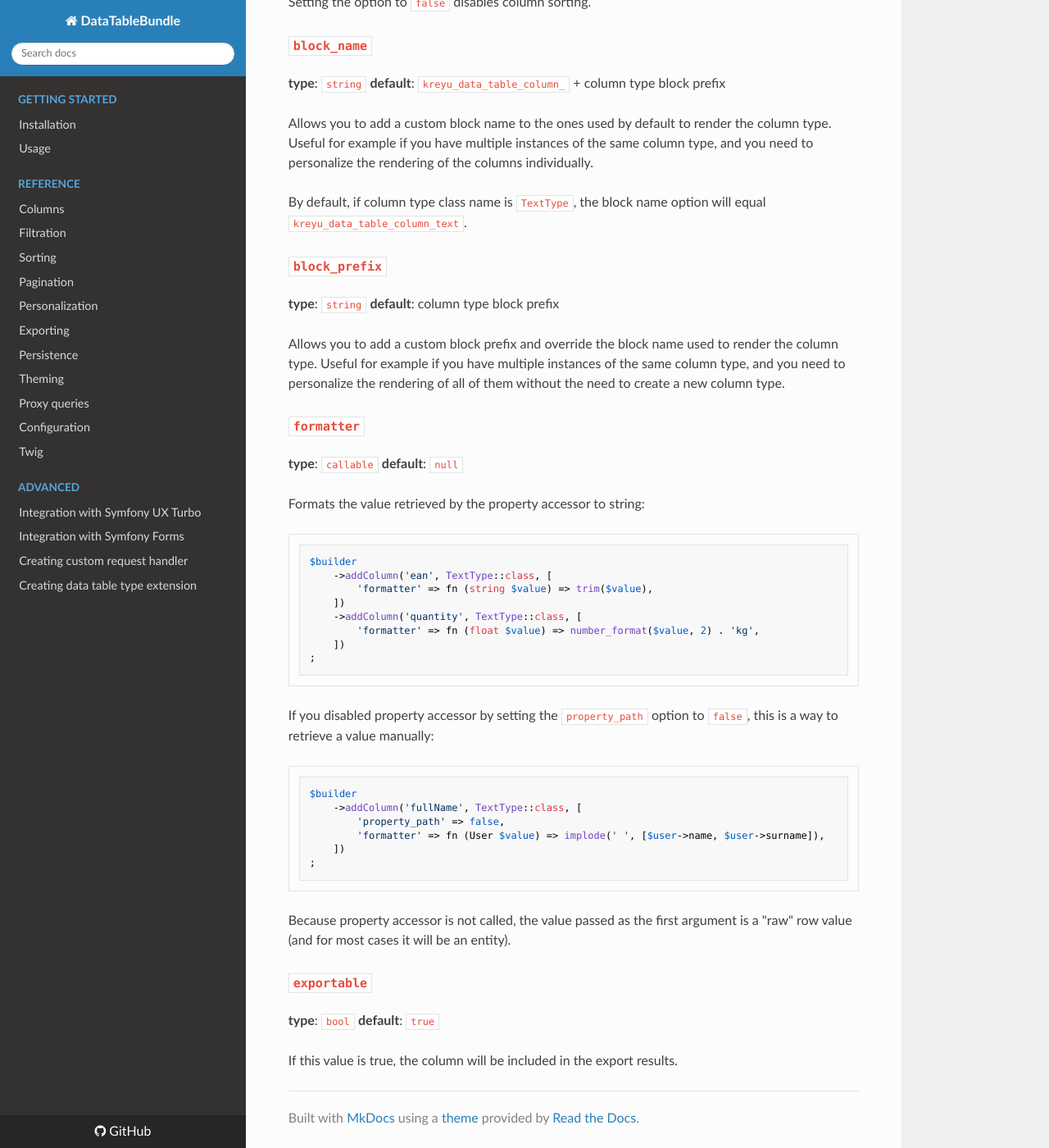
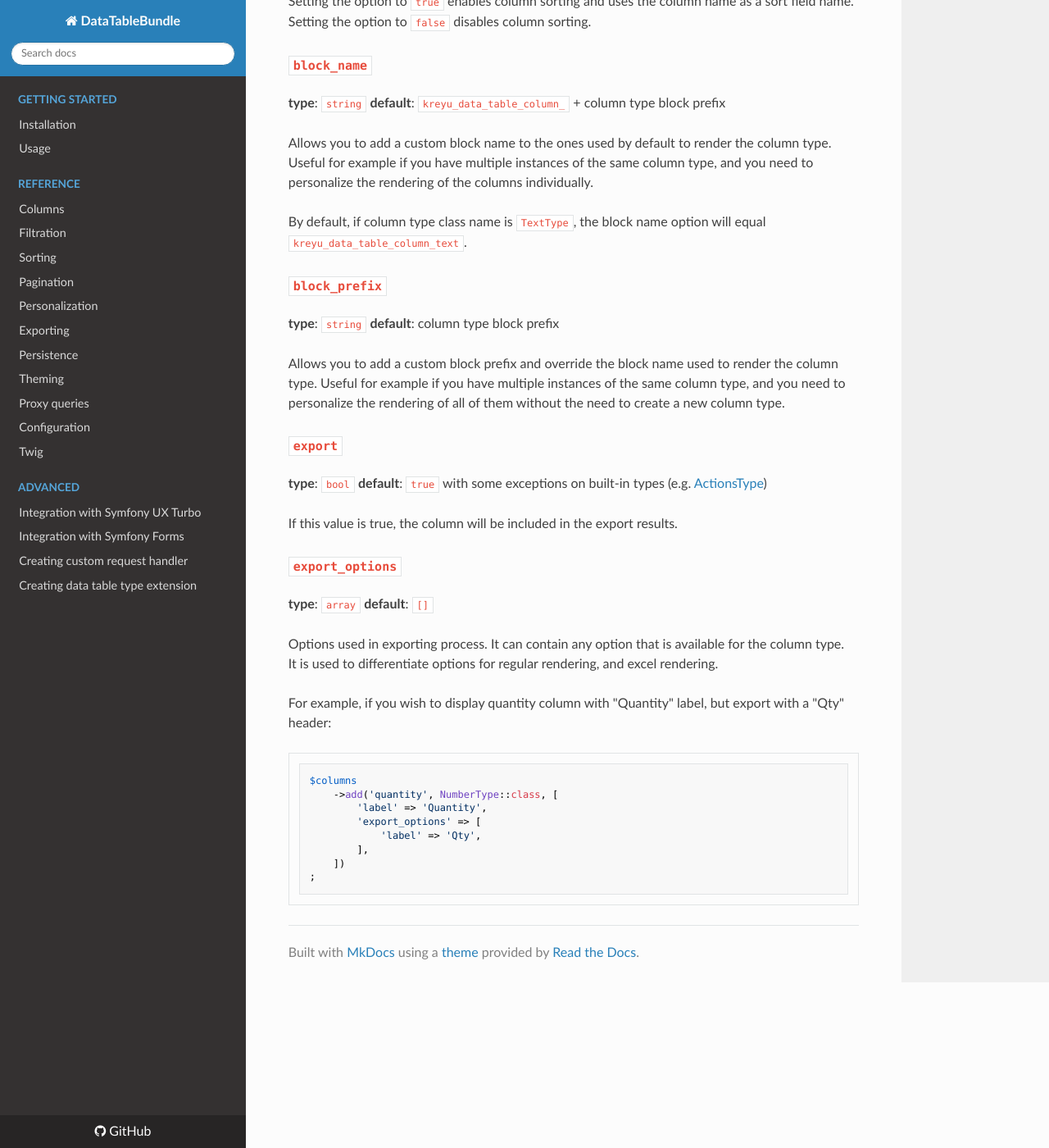
Before and after one commit to Kreyu/data-table-bundle, an MkDocs documentation site: the page built from docs/reference/columns/types/column.md, in a window 1280 px wide and 1400 px high, scrolled down 1108 px. Shown: the whole window at 82% size. Built offline with MkDocs 1.6.1, drawn with Linux system fonts in a browser that asks for light colours; nearby versions of some CDN libraries; some of the changed text lies outside the part shown.

Commit message:
[Feature] Better and more intuitive column options

````diff
--- a/docs/reference/columns/types/column.md
+++ b/docs/reference/columns/types/column.md
@@ -40,7 +40,7 @@ Setting the option to `false` disables column sorting.
 
 ### `block_name`
 
-**type**: `string` **default**: `kreyu_data_table_column_`  + column type block prefix
+**type**: `string` **default**: `kreyu_data_table_column_` + column type block prefix
 
 Allows you to add a custom block name to the ones used by default to render the column type.
 Useful for example if you have multiple instances of the same column type, and you need to personalize the rendering of the columns individually.
@@ -54,38 +54,28 @@ By default, if column type class name is `TextType`, the block name option will
 Allows you to add a custom block prefix and override the block name used to render the column type.
 Useful for example if you have multiple instances of the same column type, and you need to personalize the rendering of all of them without the need to create a new column type.
 
-### `formatter`
+### `export`
 
-**type**: `callable` **default**: `null`
+**type**: `bool` **default**: `true` with some exceptions on built-in types (e.g. [ActionsType](actions.md))
 
-Formats the value retrieved by the property accessor to string:
+If this value is true, the column will be included in the export results.
+
+### `export_options`
+
+**type**: `array` **default**: `[]`
+
+Options used in exporting process. It can contain any option that is available for the column type.
+It is used to differentiate options for regular rendering, and excel rendering.
+
+For example, if you wish to display quantity column with "Quantity" label, but export with a "Qty" header:
 
 ```php
-$builder
-    ->addColumn('ean', TextType::class, [
-        'formatter' => fn (string $value) => trim($value),
-    ])
-    ->addColumn('quantity', TextType::class, [
-        'formatter' => fn (float $value) => number_format($value, 2) . 'kg',
+$columns
+    ->add('quantity', NumberType::class, [
+        'label' => 'Quantity',
+        'export_options' => [
+            'label' => 'Qty',
+        ],
     ])
 ;
 ```
-
-If you disabled property accessor by setting the `property_path` option to `false`, this is a way to retrieve a value manually:
-
-```php
-$builder
-    ->addColumn('fullName', TextType::class, [
-        'property_path' => false,
-        'formatter' => fn (User $value) => implode(' ', [$user->name, $user->surname]),
-    ])
-;
-```
-
-Because property accessor is not called, the value passed as the first argument is a "raw" row value (and for most cases it will be an entity).
-
-### `exportable`
-
-**type**: `bool` **default**: `true`
-
-If this value is true, the column will be included in the export results.
````
Also changed, not shown: other parts of docs/reference/columns/types/column.md (+1 -1 lines), docs/reference/columns/types/boolean.md (+2 -2 lines), docs/reference/columns/types/link.md (+4 -5 lines), docs/reference/columns/types/template.md (+4 -4 lines), 3 other files.
